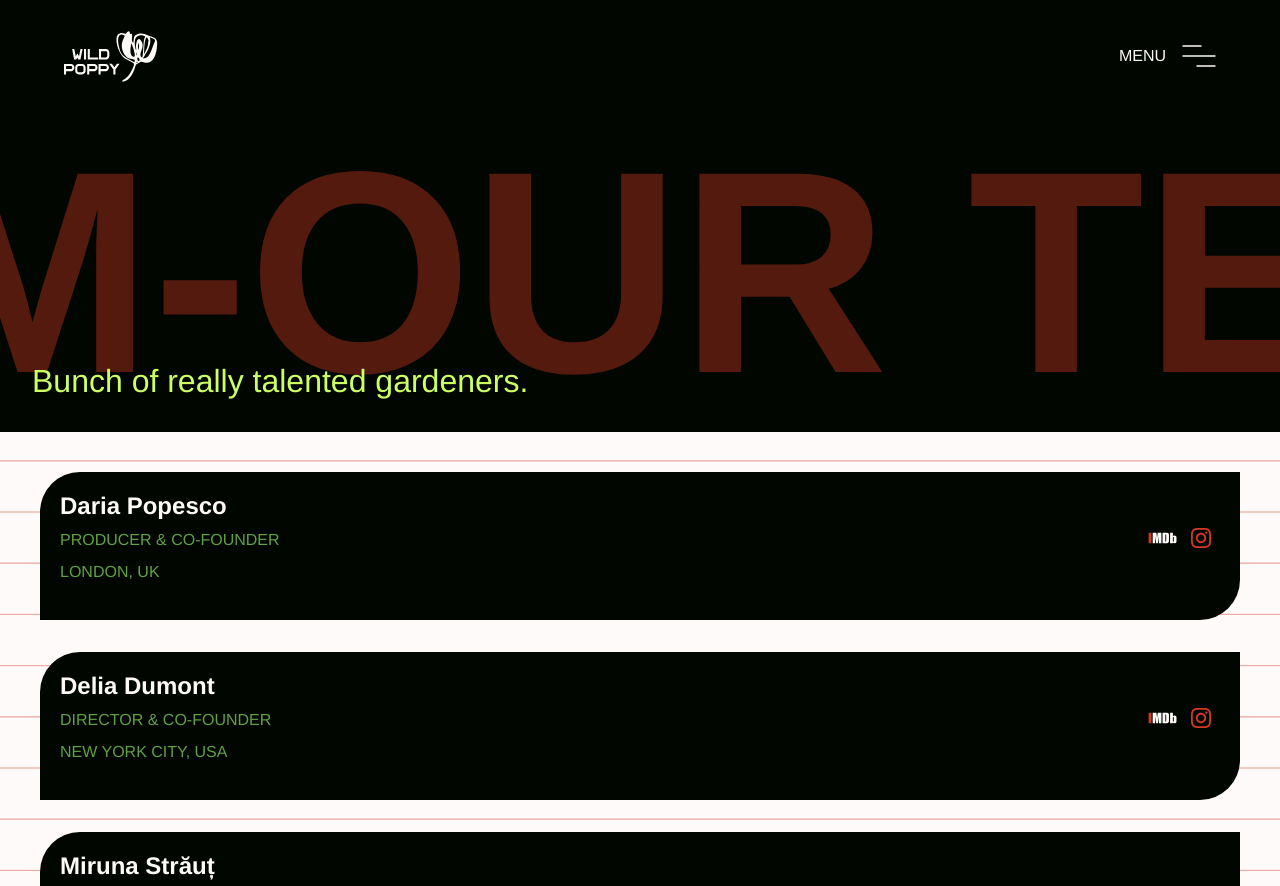
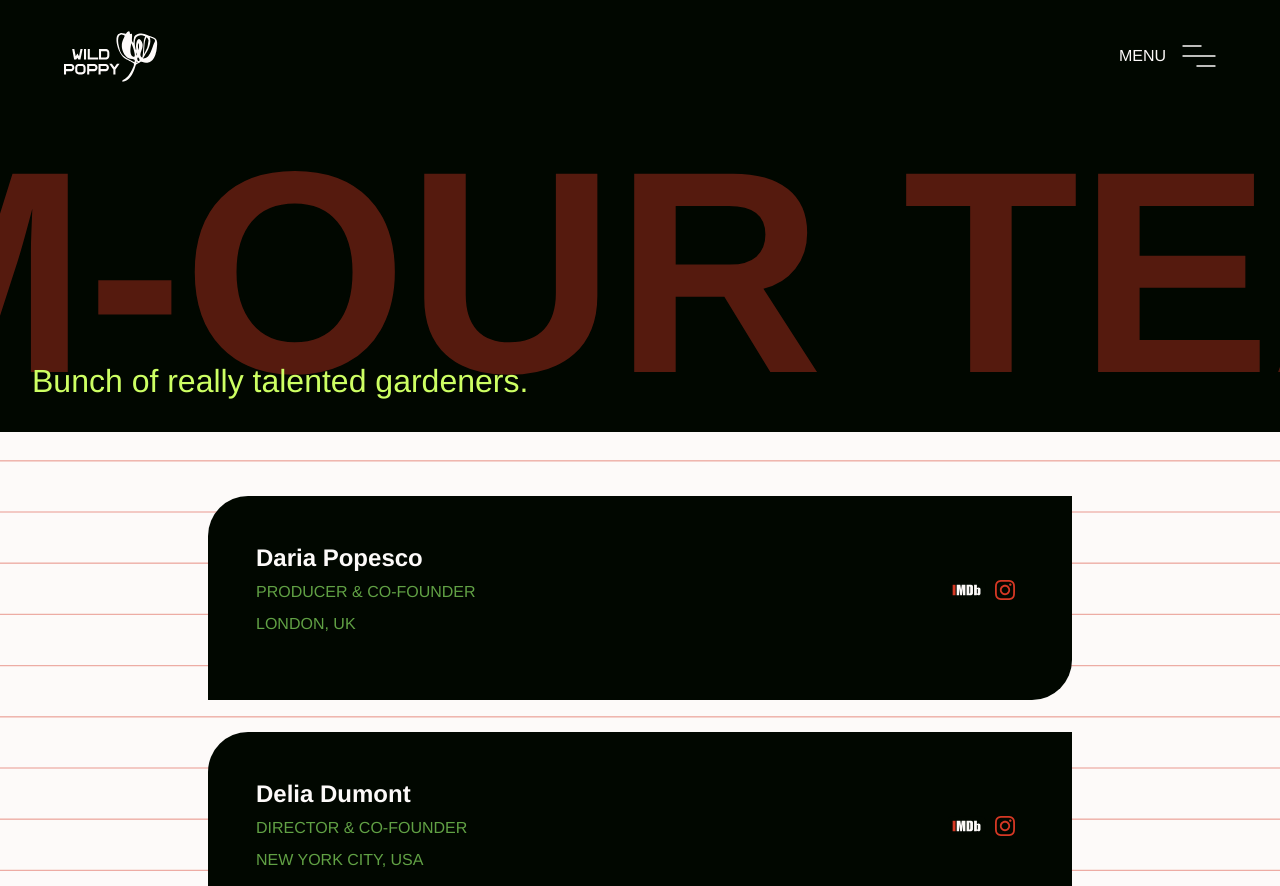
Before and after one commit to Septy2000/Wild-Poppy-Films-Website, a Next.js app in the folder wild-poppy-films-website/: page /our-team in a window 1280 px wide. Shown: the top 886 px of the page. Built offline with nearby package versions, Linux system fonts and the light colour scheme.

Commit message:
Finished our team desktop version

```diff
--- a/wild-poppy-films-website/src/components/pages/OurTeamPage/MemberContainer/MemberContainer.styled.tsx
+++ b/wild-poppy-films-website/src/components/pages/OurTeamPage/MemberContainer/MemberContainer.styled.tsx
@@ -17,6 +17,11 @@ export const Container = styled.div`
     gap: 1rem;
 
     padding: 1.25rem;
+
+    @media (min-width: ${({ theme }) => theme.screen.desktop}) {
+        max-width: 54rem;
+        padding: 3rem;
+    }
 `;
 
 export const HeaderInfoContainer = styled.div`
@@ -32,12 +37,21 @@ export const ExpandedInfoContainer = styled.div<{ $isExpanded: boolean }>`
     background: ${({ theme }) => theme.colors.neutral.neutral_14};
     display: grid;
     grid-template-columns: 1fr 1fr;
+    grid-template-areas: "image description";
 
-    gap: 0.5rem;
+    gap: 1rem;
     width: 100%;
     transition: max-height 0.2s ease-in-out;
     max-height: ${({ $isExpanded }) => ($isExpanded ? "450px" : "0")};
     overflow: hidden;
+
+    @media (min-width: ${({ theme }) => theme.screen.desktop}) {
+        ${Container}:hover & {
+            max-height: 450px;
+        }
+
+        grid-template-areas: "image description";
+    }
 `;
 
 export const CenteredContainer = styled.div`
@@ -45,6 +59,8 @@ export const CenteredContainer = styled.div`
     flex-direction: column;
     align-items: center;
     justify-content: center;
+    width: 100%;
+    grid-area: image;
 `;
 
 export const ImageContainer = styled.div`
@@ -56,6 +72,12 @@ export const ImageContainer = styled.div`
     max-width: 300px;
     aspect-ratio: 1 / 1.5;
     max-height: 450px;
+
+    @media (min-width: ${({ theme }) => theme.screen.desktop}) {
+        max-width: 100%;
+        aspect-ratio: 1.5 / 1;
+        max-height: 100%;
+    }
 `;
 
 export const ImageStyled = styled(Image)`
@@ -115,11 +137,14 @@ export const Name = styled.h2`
     }
 `;
 
+export const DescriptionContainer = styled.div`
+    grid-area: description;
+`;
+
 export const Text = styled.p`
     font-size: 0.75rem;
     color: ${({ theme }) => theme.colors.neutral.neutral_1};
     line-height: 150%;
-
     @media (min-width: ${({ theme }) => theme.screen.tablet}) {
         font-size: 1rem;
     }
--- a/wild-poppy-films-website/src/components/pages/OurTeamPage/MemberContainer/MemberContainer.tsx
+++ b/wild-poppy-films-website/src/components/pages/OurTeamPage/MemberContainer/MemberContainer.tsx
@@ -55,7 +55,9 @@ export default function MemberContainer({
                 </Styled.SocialsContainer>
             </Styled.HeaderInfoContainer>
             <Styled.ExpandedInfoContainer $isExpanded={isExpanded}>
-                <Styled.Text>{member.description}</Styled.Text>
+                <Styled.DescriptionContainer>
+                    <Styled.Text>{member.description}</Styled.Text>
+                </Styled.DescriptionContainer>
                 <Styled.CenteredContainer>
                     <Styled.ImageContainer>
                         <Styled.ImageStyled
--- a/wild-poppy-films-website/src/components/pages/OurTeamPage/OurTeamPage.styled.tsx
+++ b/wild-poppy-films-website/src/components/pages/OurTeamPage/OurTeamPage.styled.tsx
@@ -32,7 +32,9 @@ export const MembersContainer = styled.div`
     }
 
     @media (min-width: ${({ theme }) => theme.screen.desktop}) {
-        paddig: 4rem;
+        padding: 4rem;
+        justify-content: center;
+        align-items: center;
     }
 `;
 
```
